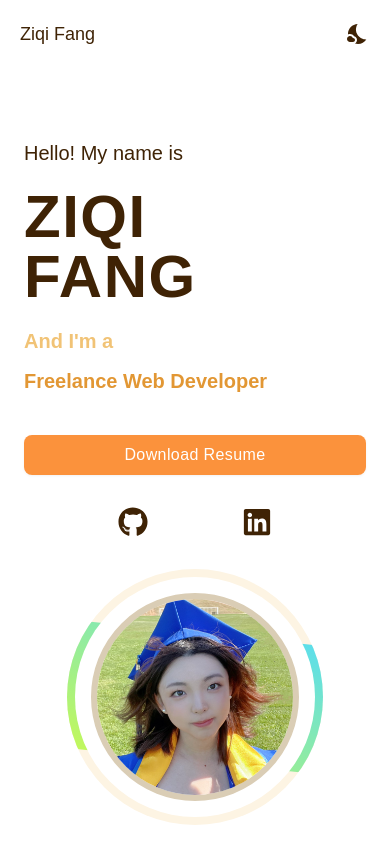
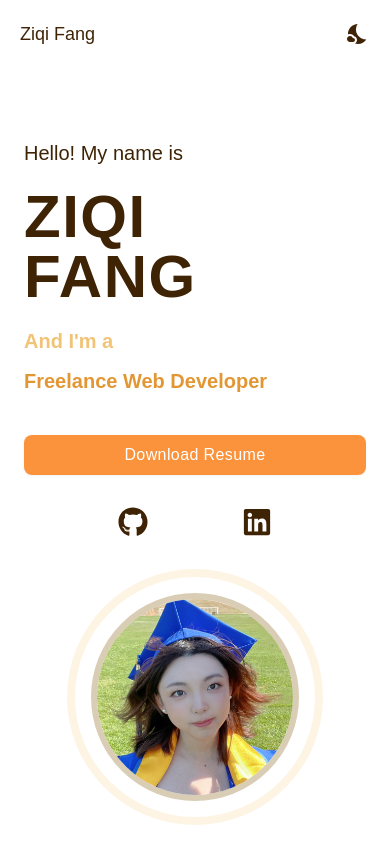
Before and after one commit to SherryFang1207/Ziqi-Profile, a React (Create React App) app in the folder portfolio-ziqi-fang/: page / in a window 390 px wide. Shown: the top 844 px of the page. Built offline with nearby package versions, Linux system fonts and the light colour scheme.

Commit message:
try fixing overflow-hidden with sm opacity

```diff
--- a/portfolio-ziqi-fang/src/components/Avatar.jsx
+++ b/portfolio-ziqi-fang/src/components/Avatar.jsx
@@ -17,6 +17,7 @@ const Avatar = ({profile_photo}) => {
         hover:before:-inset-y-6 hover:before:inset-x-0
         before:transition before:ease-in-out before:duration-300 before:delay-100
         before:animate-rotating
+        before:opacity-0 sm:before:opacity-100
         after:content-[""] after:absolute after:inset-2 after:bg-white after:rounded-full after:z-10
         overflow-hidden transition ease-in-out duration-500 min-h-0 flex'>
         {/* Inner Ring */}
--- a/portfolio-ziqi-fang/src/components/Profile_Avatar.jsx
+++ b/portfolio-ziqi-fang/src/components/Profile_Avatar.jsx
@@ -17,6 +17,7 @@ const Profile_Avatar = ({profile_photo}) => {
         hover:before:-inset-y-6 hover:before:inset-x-0
         before:transition before:ease-in-out before:duration-300 before:delay-100
         before:animate-rotating
+        before:opacity-0 sm:before:opacity-100
         after:content-[""] after:absolute after:inset-2 after:bg-white after:rounded-full after:z-10
         overflow-hidden transition ease-in-out duration-500 min-h-0 flex
         '>
```
